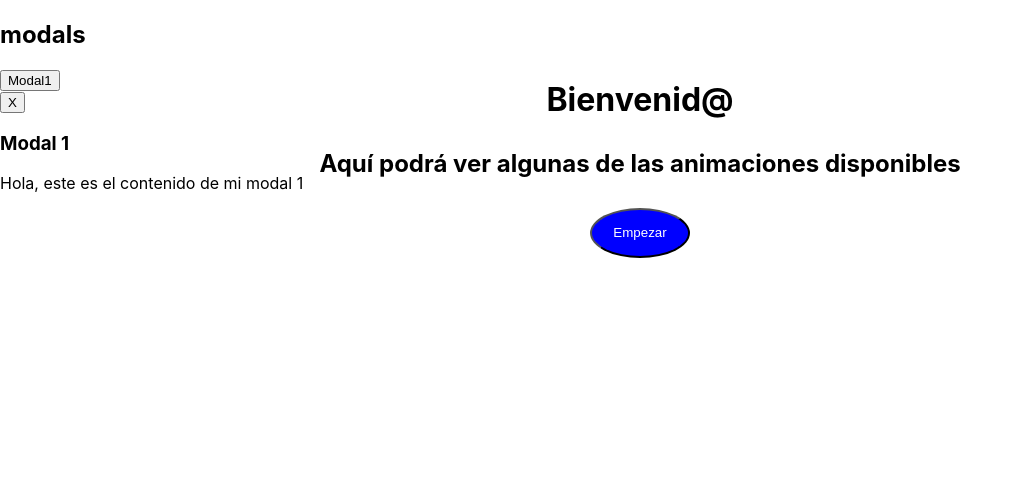
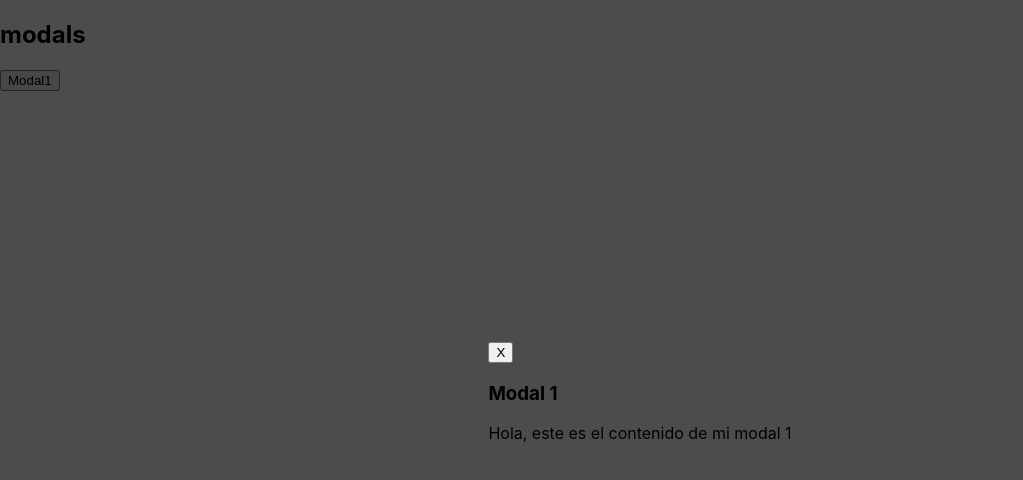
Before and after one commit to danugarri/react-animations-test, a React (Create React App) app: page / in a window 1280 px wide. Shown: the top 480 px of the page, without its empty margins (0-1023 px from the left). Built offline with nearby package versions, Linux system fonts and the light colour scheme; what react-animations would draw is missing.

Commit message:
setting style for modal

```diff
--- a/src/App.js
+++ b/src/App.js
@@ -9,7 +9,7 @@ const App = () => {
 
   return (
     <React.Fragment>
-      <ModalContainer openModal= {openModal} handleOpenModal= {handleOpenModal} setOpenModal= {setOpenModal}/>
+      {/* <ModalContainer openModal= {openModal} handleOpenModal= {handleOpenModal} setOpenModal= {setOpenModal}/> */}
       <Modals />
     </React.Fragment>
   );
--- a/src/components/modalTest/ModalTest.jsx
+++ b/src/components/modalTest/ModalTest.jsx
@@ -1,5 +1,5 @@
 import React from 'react'
-import './modal.css';
+import './modalTest.css';
 
 export const ModalTest = (props) => {
     // HERE we use the prop children
@@ -7,9 +7,10 @@ export const ModalTest = (props) => {
 
   return (
     <section className='modal is-open'>
-        <div className="modal-container"></div>
-        <button className="modal-close">X</button>
-        {children}
+        <div className="modal-container">
+           <button className="modal-close">X</button>
+            {children}
+        </div>
     </section>
   )
 }
--- /dev/null
+++ b/src/components/modalTest/modalTest.css
@@ -0,0 +1,15 @@
+.modal{
+    position:fixed;
+    top:0;
+    left:0;
+    z-index:1;
+    width:100%;
+    height:100vh;
+    background-color: rgba(0,0,0,0.7);
+    display:none;
+    justify-content: center;
+    align-items: center;
+}
+.modal.is-open{
+    display: flex;
+}
```
Also changed, not shown: src/components/modalTest/modal.css (deleted).
